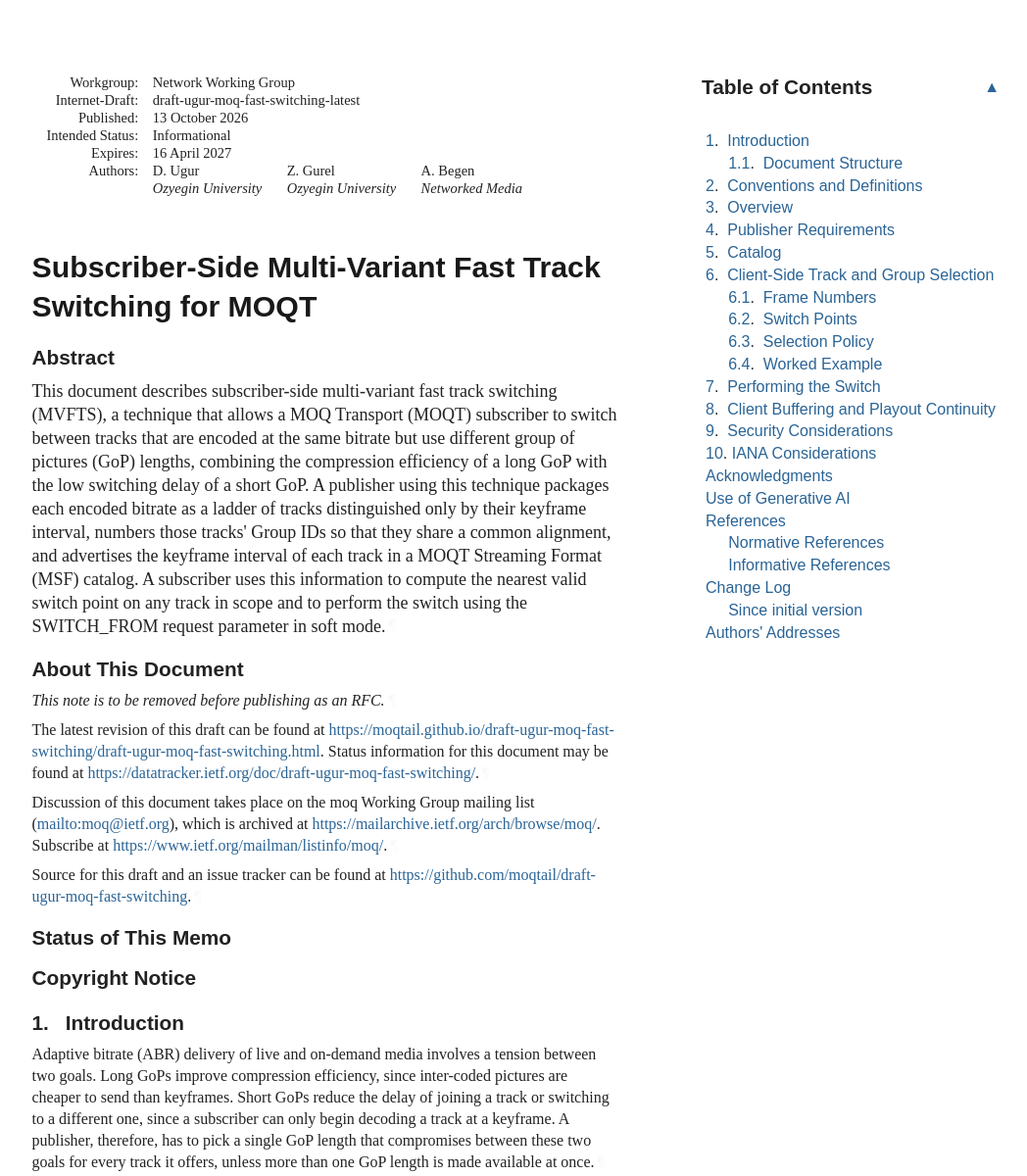
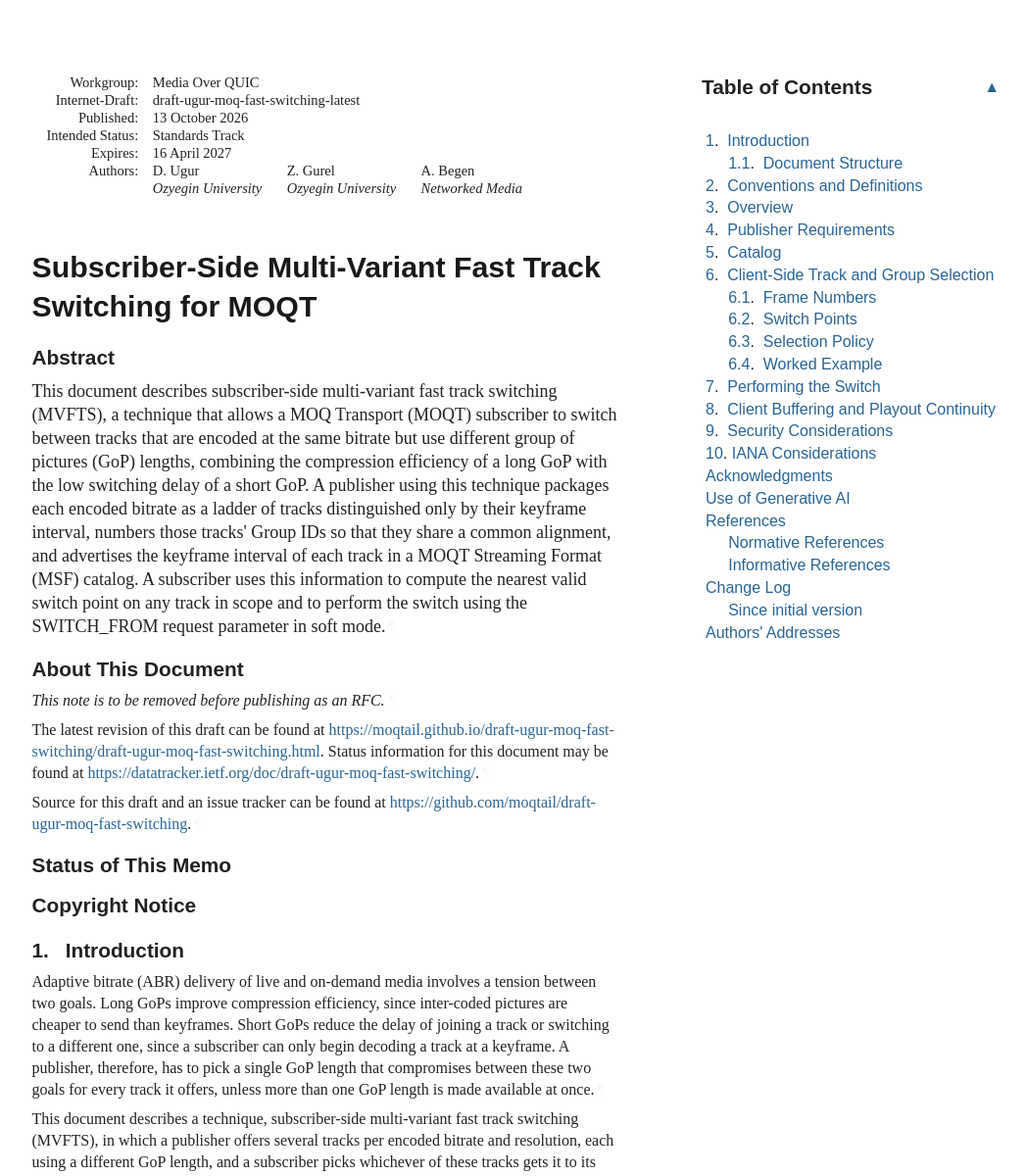
Before and after one commit to moqtail/draft-ugur-moq-fast-switching, a plain HTML site: page draft-ugur-moq-fast-switching.html in a window 1280 px wide. Shown: the top 1200 px of the page at 98% size, without its empty margins (92-1140 px from the left). Drawn offline with Linux system fonts and the light colour scheme; a web font is replaced by a local one.

Commit message:
Script updating gh-pages from f4f44b1. [ci skip]

```diff
--- a/draft-ugur-moq-fast-switching.html
+++ b/draft-ugur-moq-fast-switching.html
@@ -1068,7 +1068,7 @@ svg {
 <div id="internal-metadata" class="document-information">
 <dl id="identifiers">
 <dt class="label-workgroup">Workgroup:</dt>
-<dd class="workgroup">Network Working Group</dd>
+<dd class="workgroup">Media Over QUIC</dd>
 <dt class="label-internet-draft">Internet-Draft:</dt>
 <dd class="internet-draft">draft-ugur-moq-fast-switching-latest</dd>
 <dt class="label-published">Published:</dt>
@@ -1076,7 +1076,7 @@ svg {
 <time datetime="2026-10-13" class="published">13 October 2026</time>
     </dd>
 <dt class="label-intended-status">Intended Status:</dt>
-<dd class="intended-status">Informational</dd>
+<dd class="intended-status">Standards Track</dd>
 <dt class="label-expires">Expires:</dt>
 <dd class="expires"><time datetime="2027-04-16">16 April 2027</time></dd>
 <dt class="label-authors">Authors:</dt>
@@ -1120,13 +1120,8 @@ mode.<a href="#section-abstract-1" class="pilcrow">¶</a></p>
 <p id="section-note.1-2">
         The latest revision of this draft can be found at <span><a href="https://moqtail.github.io/draft-ugur-moq-fast-switching/draft-ugur-moq-fast-switching.html">https://moqtail.github.io/draft-ugur-moq-fast-switching/draft-ugur-moq-fast-switching.html</a></span>.
         Status information for this document may be found at <span><a href="https://datatracker.ietf.org/doc/draft-ugur-moq-fast-switching/">https://datatracker.ietf.org/doc/draft-ugur-moq-fast-switching/</a></span>.<a href="#section-note.1-2" class="pilcrow">¶</a></p>
-<p id="section-note.1-3">
-        Discussion of this document takes place on the
-        moq Working Group mailing list (<span><a href="mailto:moq@ietf.org">mailto:moq@ietf.org</a></span>),
-        which is archived at <span><a href="https://mailarchive.ietf.org/arch/browse/moq/">https://mailarchive.ietf.org/arch/browse/moq/</a></span>.
-        Subscribe at <span><a href="https://www.ietf.org/mailman/listinfo/moq/">https://www.ietf.org/mailman/listinfo/moq/</a></span>.<a href="#section-note.1-3" class="pilcrow">¶</a></p>
-<p id="section-note.1-4">Source for this draft and an issue tracker can be found at
-        <span><a href="https://github.com/moqtail/draft-ugur-moq-fast-switching">https://github.com/moqtail/draft-ugur-moq-fast-switching</a></span>.<a href="#section-note.1-4" class="pilcrow">¶</a></p>
+<p id="section-note.1-3">Source for this draft and an issue tracker can be found at
+        <span><a href="https://github.com/moqtail/draft-ugur-moq-fast-switching">https://github.com/moqtail/draft-ugur-moq-fast-switching</a></span>.<a href="#section-note.1-3" class="pilcrow">¶</a></p>
 </section>
 <div id="status-of-memo">
 <section id="section-boilerplate.1">
@@ -1309,7 +1304,7 @@ Catalog fields a publisher uses to advertise them. <a href="#selection" class="a
 how a subscriber computes candidate switch points and selects among them.
 <a href="#switching" class="auto internal xref">Section 7</a> specifies how a subscriber executes a switch using SWITCH_FROM.
 <a href="#buffering" class="auto internal xref">Section 8</a> describes the buffering a subscriber needs during a switch.
-<a href="#security" class="auto internal xref">Section 9</a> and <a href="#iana" class="auto internal xref">Section 10</a> concludes the document with security and IANA
+<a href="#security" class="auto internal xref">Section 9</a> and <a href="#iana" class="auto internal xref">Section 10</a> conclude the document with security and IANA
 considerations.<a href="#section-1.1-1" class="pilcrow">¶</a></p>
 </section>
 </div>
@@ -1590,7 +1585,7 @@ preferring the candidate with the largest "keyframeSpacing" rather than by
 preferring progress toward the Target bitrate. This simpler policy is easier
 to implement and is already in use in at least one implementation of this
 document, at the cost of occasionally taking a less direct path to the
-Target bitratae.<a href="#section-6.3-3" class="pilcrow">¶</a></p>
+Target bitrate.<a href="#section-6.3-3" class="pilcrow">¶</a></p>
 </section>
 </div>
 <div id="worked-example">
```
Also changed, not shown: index.html (+1 -1 lines), draft-ugur-moq-fast-switching.txt.
